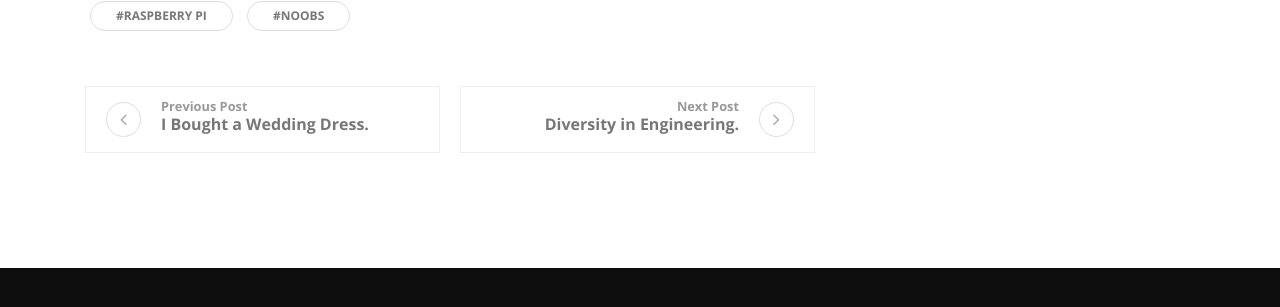
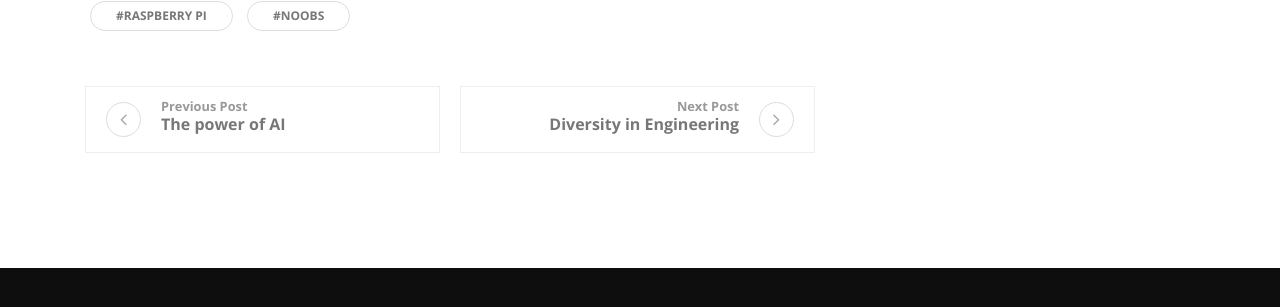
Before and after one commit to alirumane/alirumane.github.io, a Jekyll site: the page built from _posts/2016-02-18-installing-noobs-os-on-raspberry-pi.md, in a window 1280 px wide and 900 px high, scrolled down 4760 px. Shown: the part 278-585 px from the top of the window. Built offline with Jekyll 4.4.1, drawn with Linux system fonts in a browser that asks for light colours.

Commit message:
Update post.html

```diff
--- a/_layouts/post.html
+++ b/_layouts/post.html
@@ -38,10 +38,10 @@ layout: default
                 <div class="posts-nav d-flex justify-content-between align-items-stretch flex-column flex-md-row"><a href="#" class="prev-post text-left d-flex align-items-center">
                     <div class="icon prev"><i class="fa fa-angle-left"></i></div>
                     <div class="text"><strong class="text-primary">Previous Post </strong>
-                      <h6>I Bought a Wedding Dress.</h6>
+                      <h6>The power of AI</h6>
                     </div></a><a href="#" class="next-post text-right d-flex align-items-center justify-content-end">
                     <div class="text"><strong class="text-primary">Next Post </strong>
-                      <h6>Diversity in Engineering.</h6>
+                      <h6>Diversity in Engineering</h6>
                     </div>
                     <div class="icon next"><i class="fa fa-angle-right">   </i></div></a>
 		</div>
```
